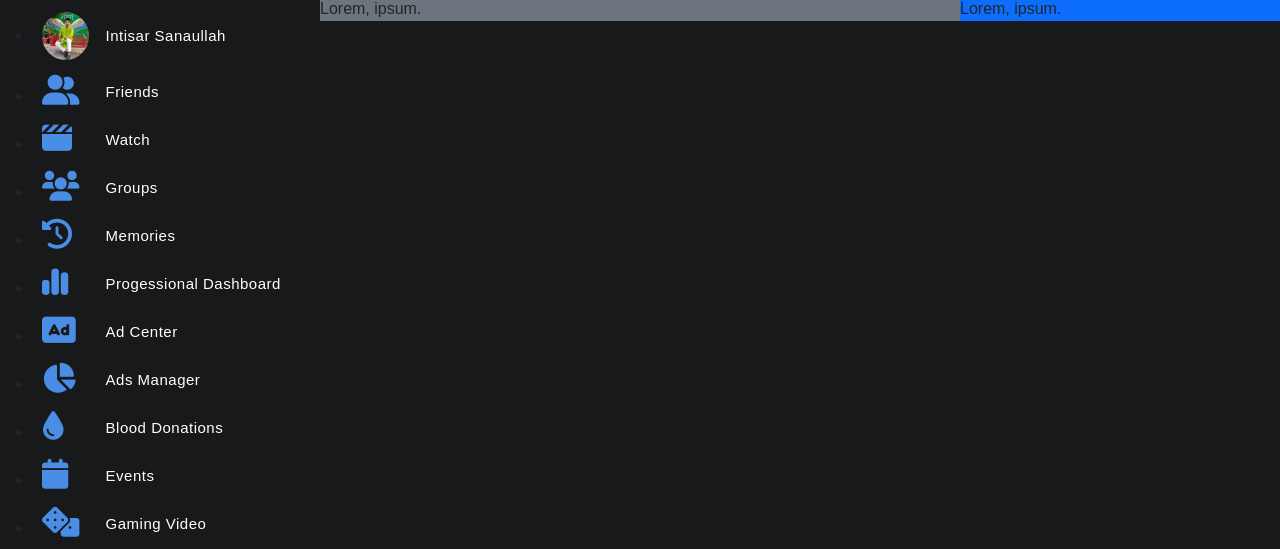
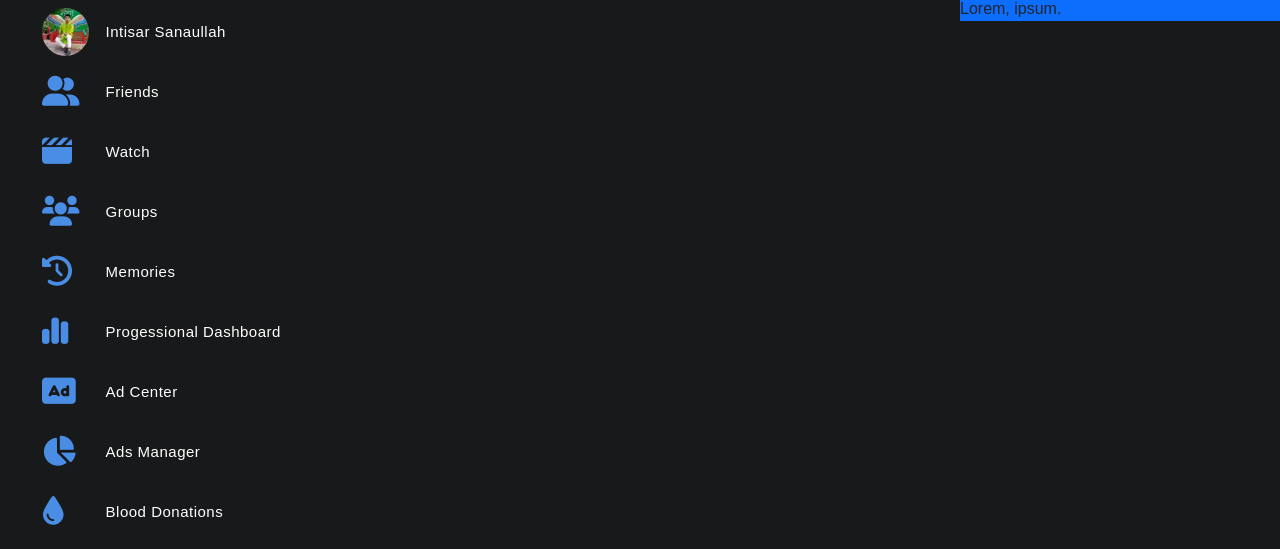
Before and after one commit to sanaullah963/clone_facebook, a plain HTML site: page index.html in a window 1280 px wide. Shown: the part 79-628 px from the top of the page. Drawn offline with nearby package versions, Linux system fonts and the light colour scheme.

Commit message:
left side hover style

```diff
--- a/css/style.scss
+++ b/css/style.scss
@@ -7,12 +7,20 @@
 // left section
 .left-section{
   ul{
+    li:hover{
+      background-color: #313131;
+      border-radius: 10px;
+    }
     li{
-
+      height: 50px;
+      transition: 0.1s;
+      list-style: none;
       a{
+        height: 100%;
         display: flex;
+        align-items: center;
         padding-left:10px ;
-        margin: 15px 0;
+        margin: 10px 0;
         .img{
           width: 20%;
           img{
@@ -37,3 +45,13 @@
     }
   }
 }
+
+// center section
+.left-section{
+  // story section
+  .story{
+    background-color: #313131;
+    margin: 15px 0;
+
+  }
+}
--- a/index.html
+++ b/index.html
@@ -242,7 +242,9 @@
     </div>
     <!-- center column section -->
     <div class="col-md-6 p-0">
-      <p class="bg-secondary">Lorem, ipsum.</p>
+      <div class="story">
+
+      </div>
     </div>
     <!-- right column section -->
     <div class="col-md-3 p-0">
```
Also changed, not shown: css/style.css, 1 other file.
